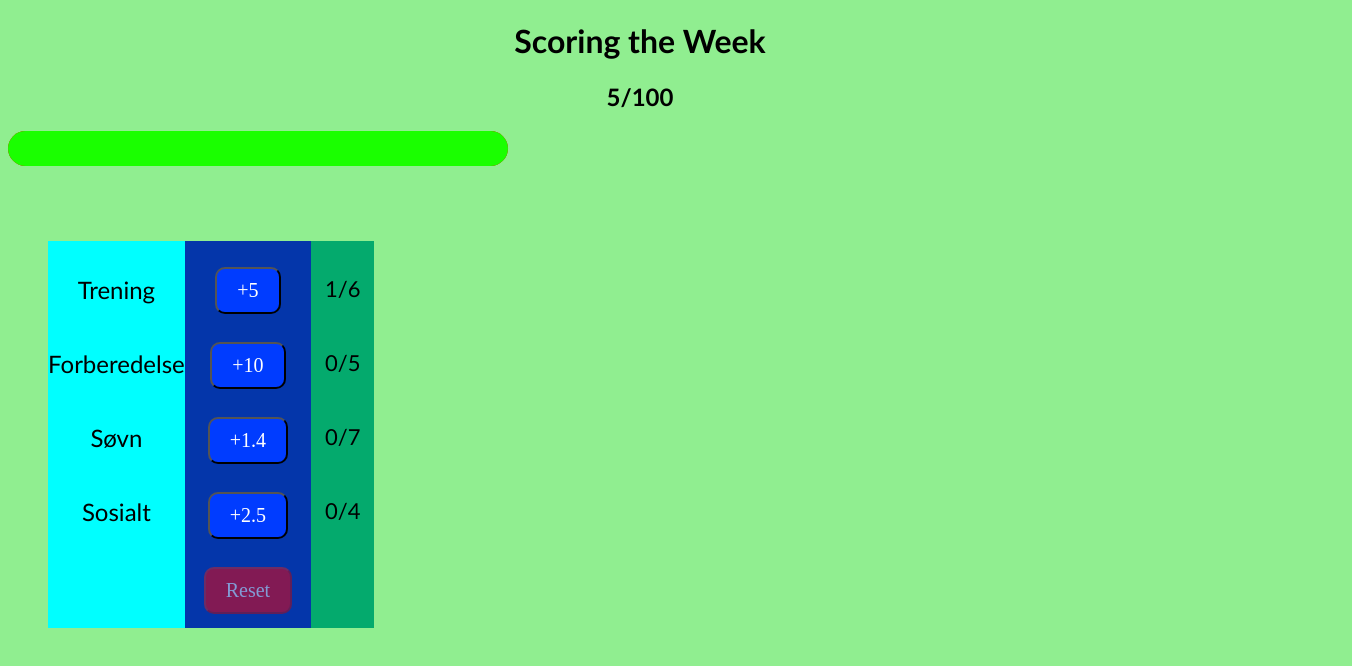
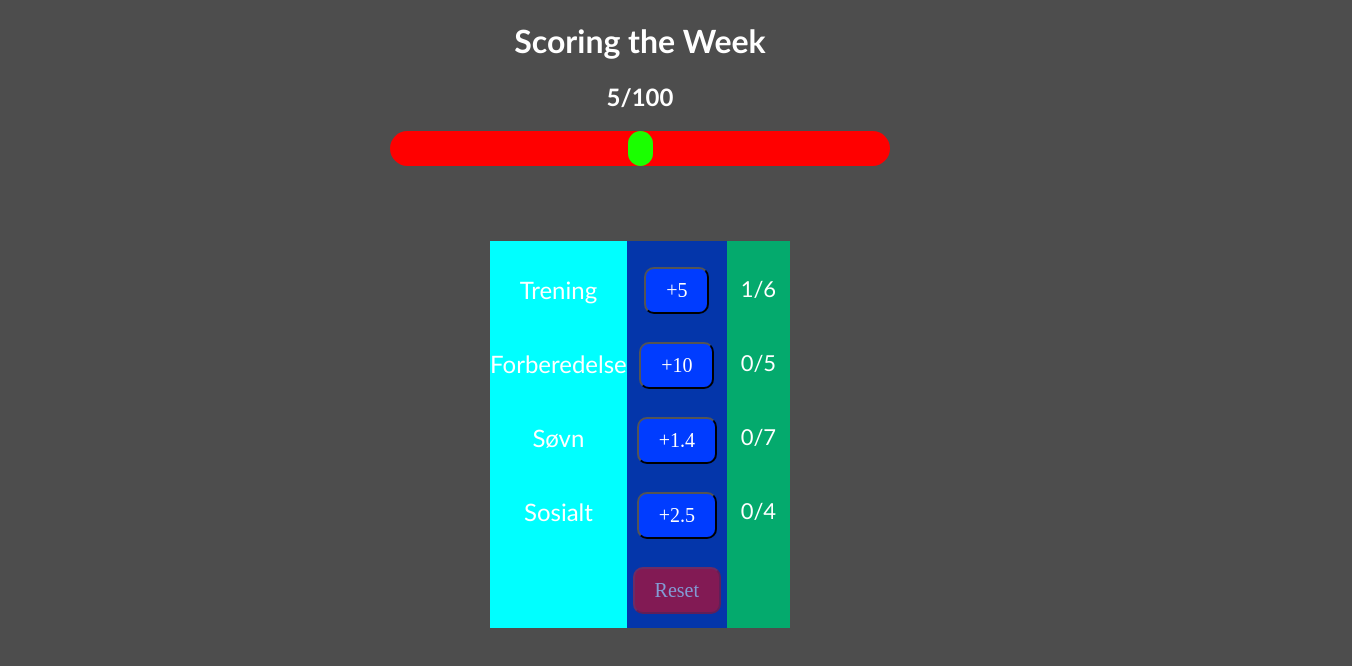
Before and after one commit to Kristiantvaa/Kristiantvaa.github.io, a plain HTML site: page index.html in a window 1280 px wide. Both pictures are taken after a click on the button "+5". Shown: the whole page, 1352 px wide, since content can reach past the window. Drawn offline with Linux system fonts and the light colour scheme.

Commit message:
endret counter-system til å direkte hente og endre HTML-feltene

```diff
--- a/index.html
+++ b/index.html
@@ -11,11 +11,13 @@
     <h1>Scoring the Week</h1>
     <h2> <span id="current-score">0</span>/100</h2>
 
-    <div class="progress-bar" id="bg-bar"> </div>
-    <div class="progress-bar" id="progression-bar"> </div>
+    <div class="progress-bar-container">
+        <div class="progress-bar" id="bg-bar"></div>
+        <div class="progress-bar" id="progression-bar"></div>
+    </div>
 
     <div class="all-scoring-text">
-        <div class="score-text">
+        <div class="score-categories">
             <p id="exercise"> Trening </p>
             <p id="preparation"> Forberedelse </p>
             <p id="sleep"> Søvn </p>
@@ -30,7 +32,7 @@
             <button id="reset-button">Reset</button>
         </div>
 
-        <div class="days-completed">
+        <div class="score-days-completed">
             <p> <span id="exercise-progress">0</span>/6 </p>
             <p> <span id="preparation-progress">0</span>/5 </p>
             <p> <span id="sleep-progress">0</span>/7 </p>
--- a/script.js
+++ b/script.js
@@ -15,7 +15,8 @@ const resetButton = document.getElementById("reset-button");
 let score = 0;
 
 let currentProgressWidth = 0;
-const maxWidthProgress = document.getElementById("bg-bar").getAttribute("width")
+const bg_bar = document.getElementById("bg-bar");
+const maxWidthProgress = parseFloat(window.getComputedStyle(bg_bar).width);
 
 let maxExerciseDays = 6;
 let maxPreparationDays = 5;
@@ -23,44 +24,76 @@ let maxSleepDays = 7;
 let maxSocialDays = 4;
 
 
-let counterExerciseDays = 0;
-let counterPreparationDays = 0;
-let counterSleepDays = 0;
-let counterSocialDays = 0;
-
-
 // Update score display
 function updateScore() {
     scoreElement.textContent = score;
-    currentProgressWidth = score/100 * 500;
-    // currentProgress.style.width = ""+currentProgressWidth;
+    currentProgressWidth = score/100 * maxWidthProgress;
+    currentProgress.style.width = ""+currentProgressWidth+"px";
     scoreElement.dispatchEvent(new Event("input"));
 
 }
 
+// function addAllButtonsListeners(button, maxDays, increment, textField) {
+//     button.addEventListener("click", () => {
+//         let typeOfButton = button.id.split("-")[0];
+//         let progressElement = window[typeOfButton + "-progress"];
+//         let progressValue = parseInt(progressElement.textContent, 10);
 
-function addAllButtonsListeners(button, counter, maxDays, increment, textField) {
+//         console.log(window[typeOfButton + "-progress"]);
+//         if (progressValue + 1 >= maxDays) {
+//             button.style.opacity = 0.5;
+//             button.disabled = true;
+//             button.style.backgroundColor = "red";
+//         }
+
+//         score += increment;
+//         progressElement.textContent++;
+//         textField.textContent = progressElement.textContent;
+//         updateScore();
+//         console.log(window[typeOfButton + "-progress"]);
+//         console.log("CLICK:", window["exercise-progress"].textContent, window["preparation-progress"].textContent, window["sleep-progress"].textContent, window["social-progress"].textContent);
+//     });
+// }
+
+// function addAllButtonsListeners(button, counter, maxDays, increment, textField) {
+//     button.addEventListener("click", () => {
+//         if (counter+1 >= maxDays) {
+//             button.style.opacity = 0.5
+//             button.disabled = true;
+//             button.style.backgroundColor = "red";
+//         }
+//         score += increment;
+//         counter++;
+//         // console.log(counter, textField.textContent)
+//         textField.textContent = ""+counter;
+//         updateScore();
+//         console.log("CLICK:",counter, counterExerciseDays, counterPreparationDays, counterSleepDays, counterSocialDays)
+//     });
+// }
+
+
+function addAllButtonsListeners(button, maxDays, increment) {
     button.addEventListener("click", () => {
-        if (counter+1 >= maxDays) {
+        let typeOfButton = button.id.split("-")[0];
+        let counterID = typeOfButton+"-progress";
+
+        let counterField = document.getElementById(counterID).textContent;
+        let counterNumber = parseInt(counterField);
+
+        if (counterNumber+1 >= maxDays) {
             button.style.opacity = 0.5
             button.disabled = true;
             button.style.backgroundColor = "red";
         }
-        score+=increment;
-        // console.log(currentProgress.getAttribute(innerWidth));
-        // currentProgressWidth = currentProgress.getAttribute("width");
-        // currentProgress.setAttribute("width") = currentProgressWidth+10
-        counter++;
-        console.log(counter, textField.textContent)
-        textField.textContent = ""+counter;
+        score += increment;
+        counterNumber++;
+        console.log(counterNumber, counterField);
+        document.getElementById(counterID).textContent = ""+counterNumber;
         updateScore();
+
+        // console.log("CLICK:",counter, counterExerciseDays, counterPreparationDays, counterSleepDays, counterSocialDays)
     });
 }
-
-addAllButtonsListeners(exerciseButton, counterExerciseDays, maxExerciseDays, 5, document.getElementById("exercise-progress"));
-addAllButtonsListeners(preparationButton, counterPreparationDays, maxPreparationDays, 10, document.getElementById("preparation-progress"));
-addAllButtonsListeners(sleepButton, counterSleepDays, maxSleepDays, 10/7, document.getElementById("sleep-progress"));
-addAllButtonsListeners(socialButton, counterSocialDays, maxSocialDays, 10/4, document.getElementById("social-progress"));
 
 
 scoreElement.addEventListener("input", () =>{
@@ -78,25 +111,28 @@ scoreElement.addEventListener("input", () =>{
 // Reset score
 resetButton.addEventListener("click", () => {
     score = 0;
-    resetButtons(exerciseButton, counterExerciseDays, document.getElementById("exercise-progress"));
-    resetButtons(preparationButton, counterPreparationDays, document.getElementById("preparation-progress"))
-    resetButtons(sleepButton, counterSleepDays, document.getElementById("sleep-progress"))
-    resetButtons(socialButton, counterSocialDays, document.getElementById("social-progress"))
+    resetButtons(exerciseButton, document.getElementById("exercise-progress"));
+    resetButtons(preparationButton, document.getElementById("preparation-progress"));
+    resetButtons(sleepButton, document.getElementById("sleep-progress"));
+    resetButtons(socialButton, document.getElementById("social-progress"));
+    // console.log(counterExerciseDays, counterPreparationDays, counterSleepDays, counterSocialDays);
     updateScore();
 });
 
-function resetButtons(button, counter, textField) {
+function resetButtons(button, textField) {
     button.disabled = false;
     button.style.opacity = 1;
     button.style.backgroundColor = "blue";
 
-    counter = 0;
     textField.textContent = 0;
-    console.log(counter)
 }
+
+console.log("FØR KALL")
+addAllButtonsListeners(exerciseButton, maxExerciseDays, 5);
+addAllButtonsListeners(preparationButton, maxPreparationDays, 10);
+addAllButtonsListeners(sleepButton, maxSleepDays, 10/7);
+addAllButtonsListeners(socialButton, maxSocialDays, 10/4);
+console.log("ETTER KALL");
 
 // Initial update
 updateScore();
-
-// let n = 50; //Current week
-// const xValues = ["Week "+n-4, "Week "+n-3, "Week "+n-2, "Week "+n-1, "Week "+n]
--- a/styles.css
+++ b/styles.css
@@ -1,6 +1,7 @@
 body {
     font-family: 'TT Commons', 'Calibri';
     text-align: center;
+    color: white;
 }
 
 
@@ -14,41 +15,76 @@ body {
 /* Styles for devices with a min-width of 601 pixels (e.g., PCs) */
 @media only screen and (min-width: 601px) {
     body {
-        background-color: lightgreen;
+        background-color: rgb(77, 77, 77);
     }
 }
 
 
 /* MÅ LÆRE LAYOUT MED CSS */
+/* .scoring-week{
+    display: block;
+} */
 
-.progress-bar {
+/* .progress-bar {
     background-color: #ff0000;
     width: 500px;
     height: 35px;
     border-radius: 20px;
+
     display: flex;
+    position: relative;
+    align-items: center;
+    justify-content: center;
+    flex-direction: column;
 
 }
 #progression-bar{
     background-color: #1aff00;
+    top: -35px;
+    display: flex;
     position: relative;
+    justify-content: center;
+} */
 
-    top: -35px
+.progress-bar-container {
+    display: flex;
+    position:relative;
+    align-items: center;
+    justify-content: center;
+    flex-direction: column;
+    /* height: 35px; Optional: Set the height to 100% of the viewport height */
+}
 
+.progress-bar {
+    width: 500px;
+    height: 35px;
+    border-radius: 20px;
+}
+
+#bg-bar{
+    background-color: #ff0000;
+}
+
+#progression-bar {
+    background-color: #1aff00;
+    position:relative;
+    left: 0;
+    top: -35px;
+    width: 0px;
+    }
+
+.all-scoring-text {
+    width: 100%;
+    padding-top: 40px;
+    padding-bottom: 40px;
+    position:relative;
+
+    display: flex;
+    justify-content: center;
 
 }
 
-
-.all-scoring-text {
-    width: 100%;
-    padding: 40px;
-    position:relative;
-    display: flex;
-    align-content: center;
-
-}
-
-.score-text {
+.score-categories {
     position: relative;
     background-color: aqua;
     text-align:center;
@@ -63,12 +99,11 @@ body {
     line-height: 75px;
     min-width: 100px;
     cursor: pointer; /* Pointer/hand icon */
-    width: 10%; /*Set a width if needed*/
+    width: 4%; /*Set a width if needed*/
 
   }
 
-.days-completed {
-
+.score-days-completed {
     background-color: #04AA6D;
     line-height: 52px;
     width: 5%; /*Set a width if needed*/
```
